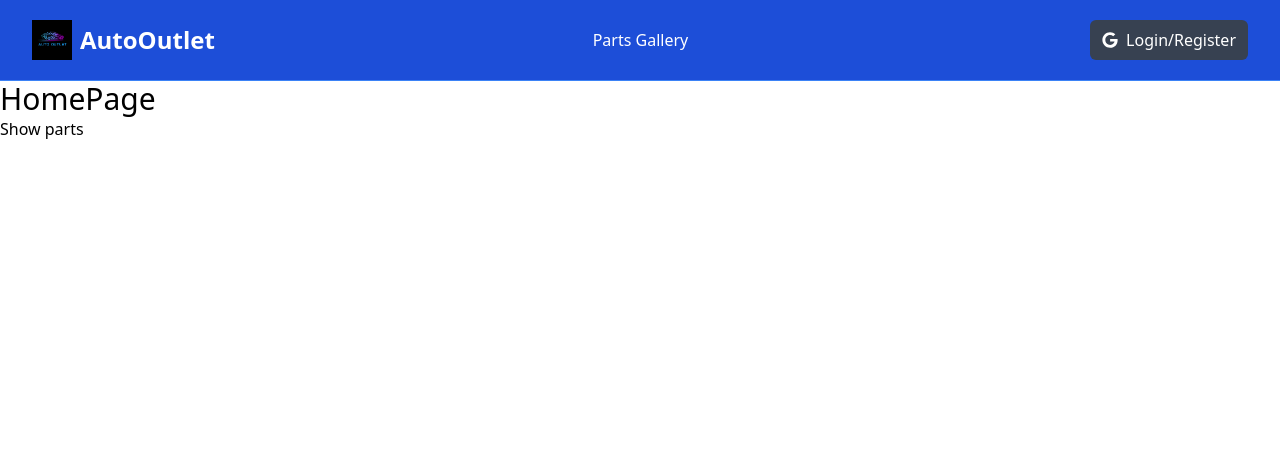
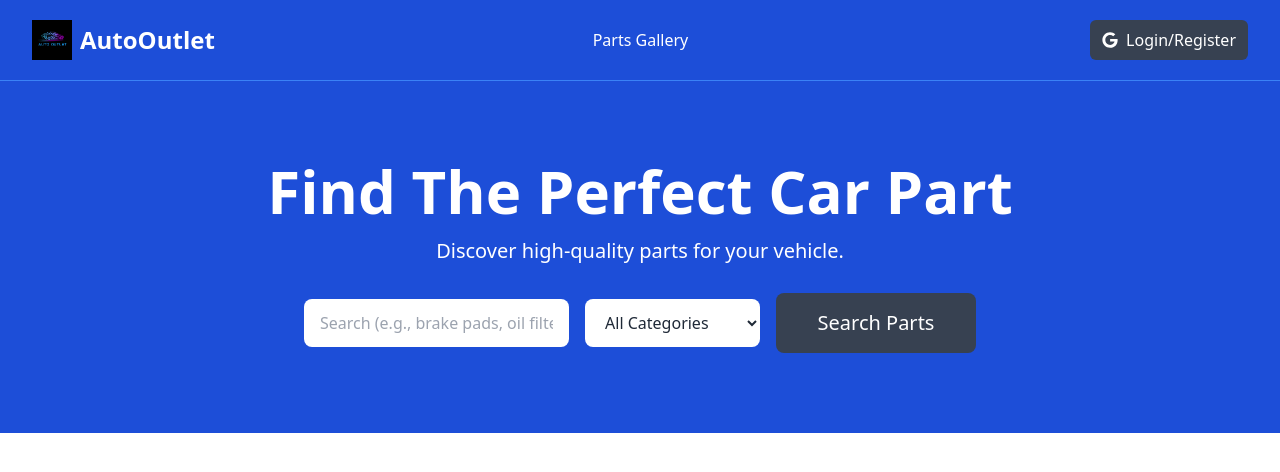
Before and after one commit to KQuiggins/NextJS_AutoOutlet, a Next.js app: page / in a window 1280 px wide. Shown: the top 472 px of the page. Built offline with nearby package versions, Linux system fonts and the light colour scheme.

Commit message:
Add Hero component to HomePage

```diff
--- a/app/page.jsx
+++ b/app/page.jsx
@@ -1,12 +1,10 @@
-import Link from "next/link";
+import HeroPage from "@/components/Hero";
 
 const HomePage = () => {
   return (
-    <div>
-      <h1 className="text-3xl">HomePage</h1>
-
-      <Link href="/parts">Show parts</Link>
-    </div>
+    <>
+      <HeroPage />
+    </>
   );
 };
 
--- /dev/null
+++ b/components/Hero.jsx
@@ -0,0 +1,59 @@
+import React from "react";
+
+const HeroPage = () => {
+  return (
+    <section className="bg-blue-700 py-20 mb-4">
+      <div className="max-w-7xl mx-auto px-4 sm:px-6 lg:px-8 flex flex-col items-center">
+        <div className="text-center">
+          <h1 className="text-4xl font-extrabold text-white sm:text-5xl md:text-6xl">
+            Find The Perfect Car Part
+          </h1>
+          <p className="my-4 text-xl text-white">
+            Discover high-quality parts for your vehicle.
+          </p>
+        </div>
+        <form className="mt-3 mx-auto max-w-2xl w-full flex flex-col md:flex-row items-center">
+          <div className="w-full md:w-3/5 md:pr-2 mb-4 md:mb-0">
+            <label htmlFor="search-parts" className="sr-only">
+              Search Parts
+            </label>
+            <input
+              type="text"
+              id="search-parts"
+              placeholder="Search (e.g., brake pads, oil filter)"
+              className="w-full px-4 py-3 rounded-lg bg-white text-gray-800 focus:outline-none focus:ring focus:ring-blue-500"
+            />
+          </div>
+          <div className="w-full md:w-2/5 md:pl-2">
+            <label htmlFor="part-type" className="sr-only">
+              Part Type
+            </label>
+            <select
+              id="part-type"
+              className="w-full px-4 py-3 rounded-lg bg-white text-gray-800 focus:outline-none focus:ring focus:ring-blue-500"
+            >
+              <option value="All">All Categories</option>
+              <option value="Engine Parts">Engine Parts</option>
+              <option value="Brakes">Brakes</option>
+              <option value="Suspension">Suspension</option>
+              <option value="Transmission">Transmission</option>
+              <option value="Electrical">Electrical Components</option>
+              <option value="Body Parts">Body Parts</option>
+              <option value="Wheels & Tires">Wheels & Tires</option>
+              <option value="Interior Accessories">Interior Accessories</option>
+              <option value="Other">Other</option>
+            </select>
+          </div>
+          <button
+            type="submit"
+            className="md:ml-4 mt-4 md:mt-0 w-full md:w-auto lg:min-w-[200px] px-4 py-3 rounded-lg bg-gray-700 text-white hover:bg-white focus:outline-none focus:ring focus:ring-white text-sm sm:text-base md:text-lg lg:px-6 lg:py-4 lg:text-xl whitespace-nowrap"
+          >
+            Search Parts
+          </button>
+        </form>
+      </div>
+    </section>
+  );
+};
+
+export default HeroPage;
--- a/components/Navbar.jsx
+++ b/components/Navbar.jsx
@@ -189,6 +189,7 @@ const Navbar = () => {
             </div>
           </div>
           ) : null}
+
         </div>
       </div>
 
```
Lines whose indentation alone changed are shown as unchanged.
